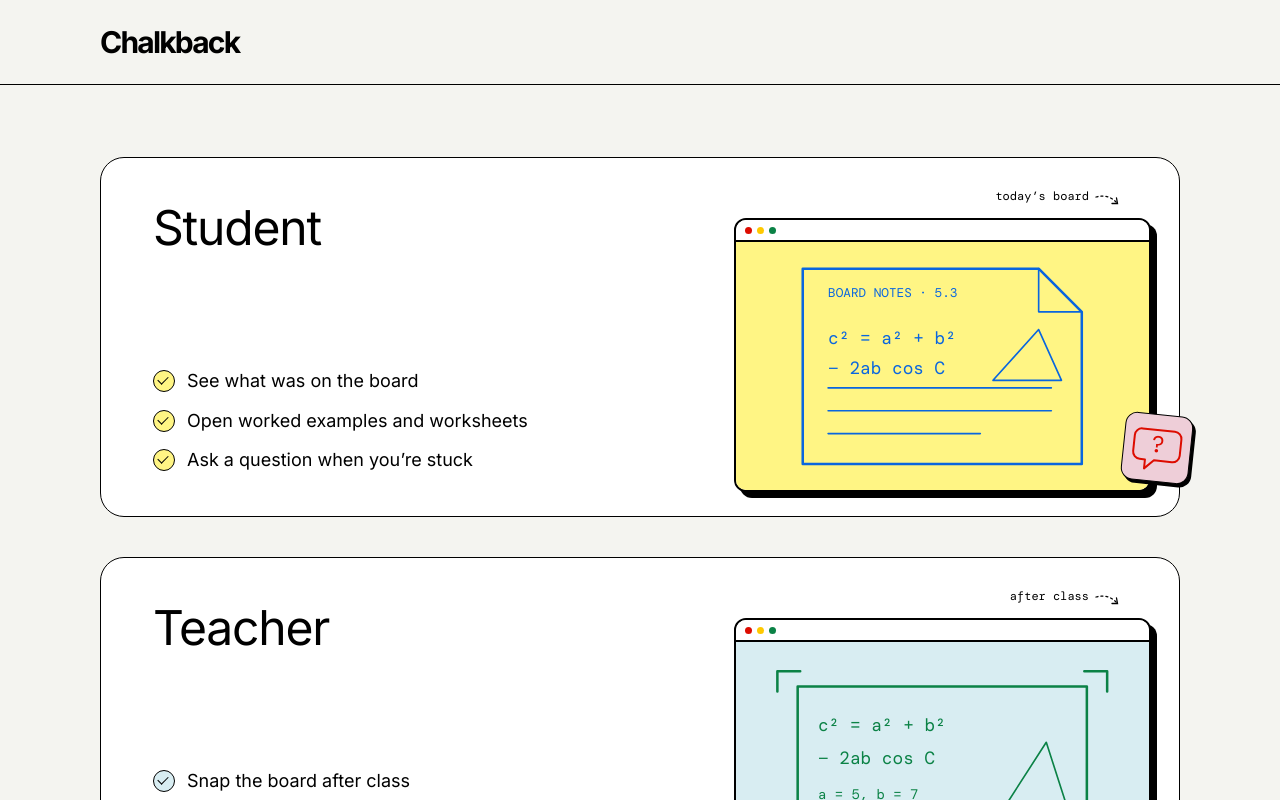
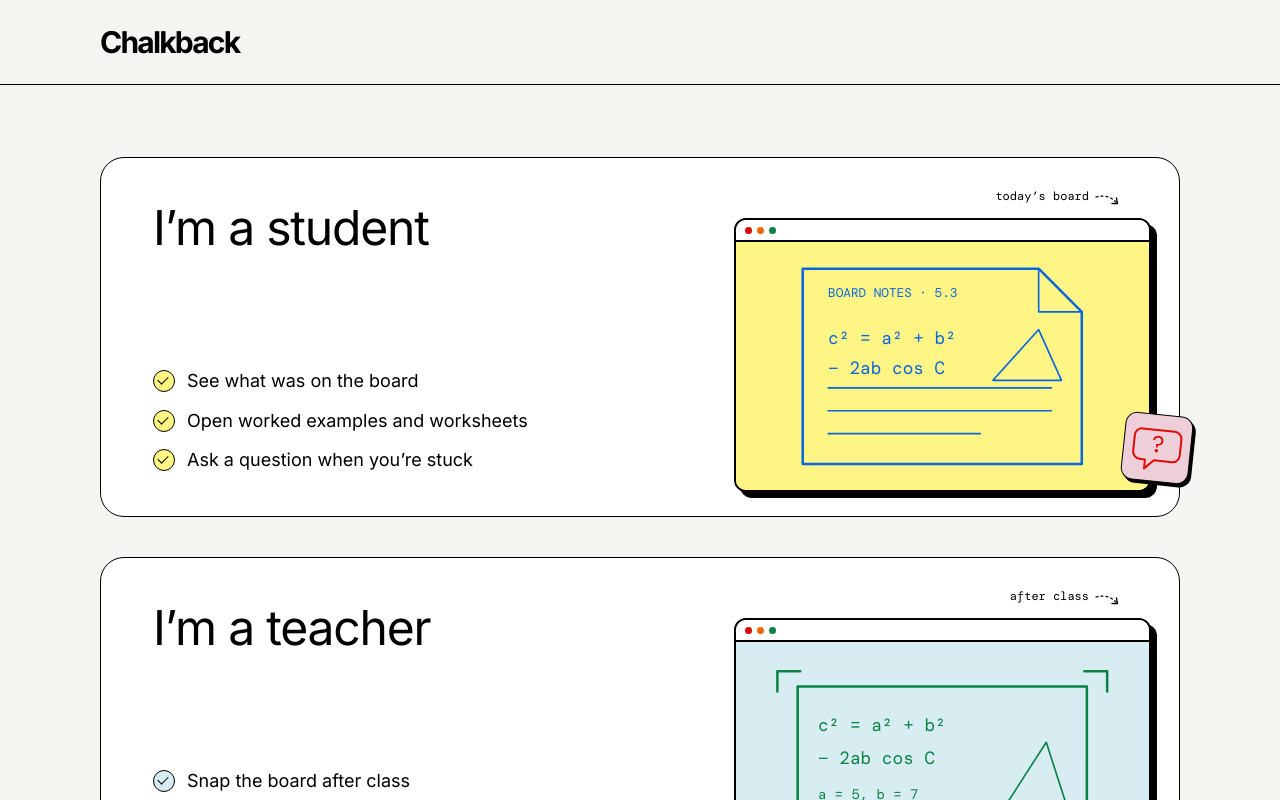
Before and after one commit to cocoj1115/LMD-Math-Archive, a React (Vite) app: page / in a window 1280 px wide. Shown: the top 800 px of the page. Built offline with nearby package versions, Linux system fonts and the light colour scheme.

Commit message:
Entry: I'm a student / I'm a teacher; window dots use zine colours only
Co-Authored-By: Claude Opus 5.5 <noreply@anthropic.com>
Claude-Session: https://claude.ai/code/session_01R8cphefgTmCQnQLSVwpH4Y

```diff
--- a/src/index.css
+++ b/src/index.css
@@ -218,7 +218,7 @@ a.gcard:hover { transform: var(--lift); box-shadow: var(--shadow-hover); }
 .art-window { background: var(--surface); border: 2px solid var(--ink); border-radius: 12px; box-shadow: 6px 6px 0 var(--ink); overflow: hidden; }
 .art-window .aw-bar { height: 22px; border-bottom: 2px solid var(--ink); display: flex; align-items: center; gap: 5px; padding: 0 9px; background: var(--surface); }
 .art-window .aw-bar i { width: 7px; height: 7px; border-radius: 50%; background: #dd0c00; }
-.art-window .aw-bar i:nth-child(2) { background: #ffc900; }
+.art-window .aw-bar i:nth-child(2) { background: #ef6801; } /* zine orange */
 .art-window .aw-bar i:nth-child(3) { background: #0b8246; }
 .art-window .aw-body { background: var(--tone-bg); color: var(--tone-ink); padding: 14px 16px; }
 
--- a/src/screens/Start.tsx
+++ b/src/screens/Start.tsx
@@ -25,11 +25,11 @@ export function Start() {
 
   const roles: { r: Role; label: string; points: string[]; main: ArtKind; tile: ArtKind; note: string; color: Duotone; tileColor: Duotone }[] = [
     {
-      r: 'student', label: 'Student', main: 'notes', tile: 'bubble', note: 'today’s board', color: DUOTONES.sky, tileColor: DUOTONES.red,
+      r: 'student', label: 'I’m a student', main: 'notes', tile: 'bubble', note: 'today’s board', color: DUOTONES.sky, tileColor: DUOTONES.red,
       points: ['See what was on the board', 'Open worked examples and worksheets', 'Ask a question when you’re stuck'],
     },
     {
-      r: 'teacher', label: 'Teacher', main: 'board', tile: 'phone', note: 'after class', color: DUOTONES.green, tileColor: DUOTONES.orange,
+      r: 'teacher', label: 'I’m a teacher', main: 'board', tile: 'phone', note: 'after class', color: DUOTONES.green, tileColor: DUOTONES.orange,
       points: ['Snap the board after class', 'Fix any formula the photo got wrong', 'See questions by topic'],
     },
   ]
```
Also changed, not shown: 1 other file (tests, documents, lock files or other folders).
